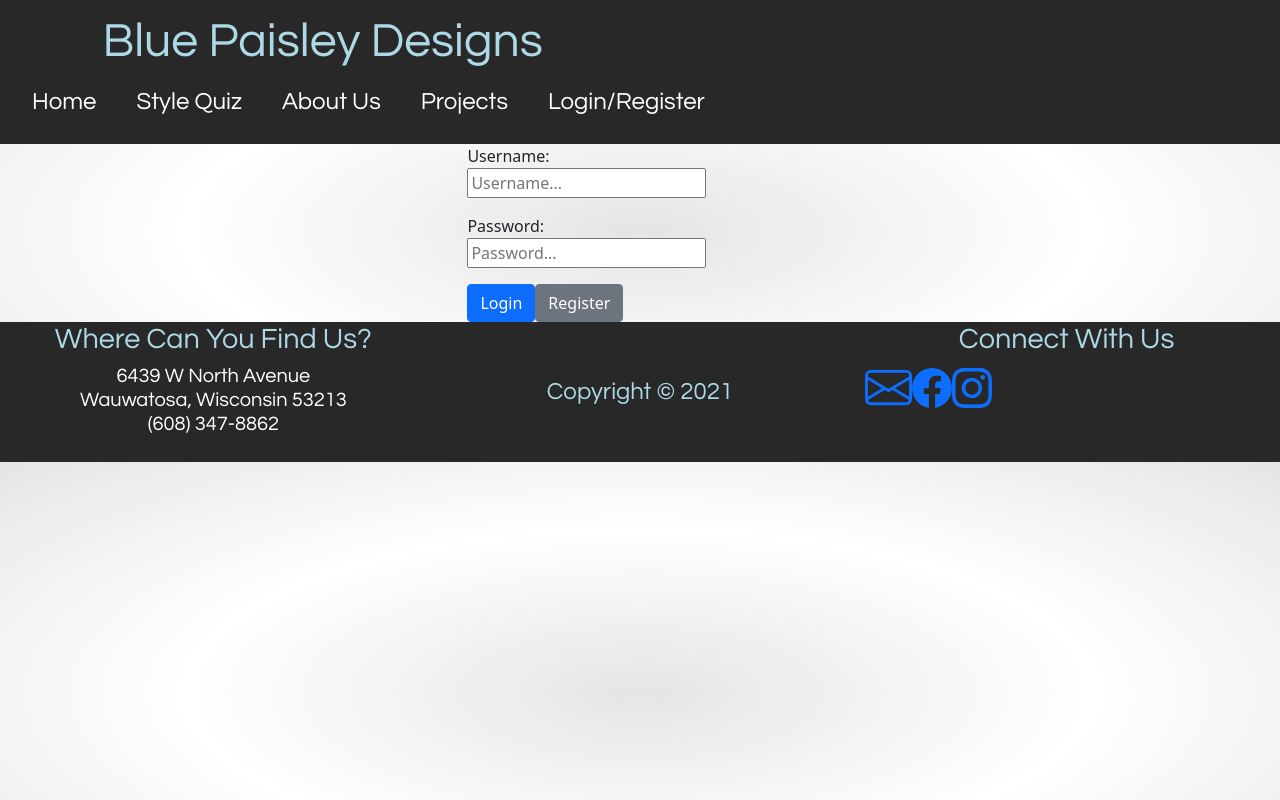
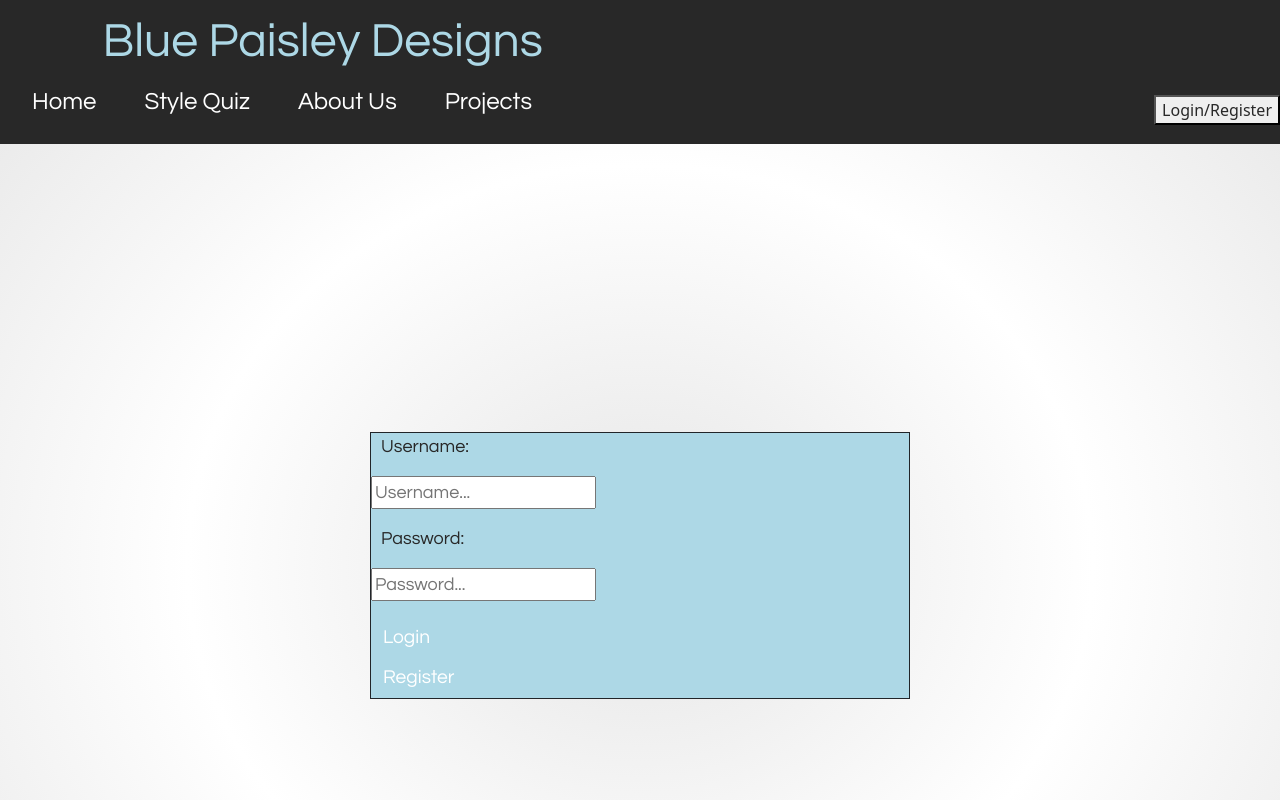
Before and after one commit to TKanter92/Capstone-React, a React (Create React App) app in the folder capstone-react/: page /login in a window 1280 px wide. Shown: the top 800 px of the page. Built offline with nearby package versions, Linux system fonts and the light colour scheme.

Commit message:
conditionally rendered the login/logout buttons based on state of user being logged in

```diff
--- a/capstone-react/src/App.js
+++ b/capstone-react/src/App.js
@@ -14,7 +14,7 @@ import "bootstrap/dist/css/bootstrap.min.css";
 
 class App extends Component {
     state = {
-        user: null
+        user: undefined
     };
 
     componentDidMount() {
--- a/capstone-react/src/components/HomePage/CardUI.jsx
+++ b/capstone-react/src/components/HomePage/CardUI.jsx
@@ -10,7 +10,7 @@ const Card = props => {
             <div className="card-body text-dark">
                 <h4 className="card-title">{props.title}</h4>
                 <p className="card-text text-secondary">{props.text}</p>
-                <a href="#" className="btn btn-outline-secondary" target="_blank">I'm Interested</a>
+                <a href="mailto:elizabeth@bluepaisleydesigns.com" className="btn btn-outline-secondary" target="_blank">I'm Interested</a>
             </div>
         </div>
     );
--- a/capstone-react/src/components/Login/Login.css
+++ b/capstone-react/src/components/Login/Login.css
@@ -0,0 +1,25 @@
+form {
+    margin: 18rem;
+    background: #add8e6;
+    font-family: 'Questrial', sans-serif;
+    font-size: large;
+    display: ruby;
+    justify-content: center;
+    border: 1px solid;
+}
+
+label {
+    color: #282828;
+    align-items: center;
+    margin-bottom: 1rem;
+    margin-left: 10px;
+}
+
+button {
+    color: #282828;
+    text-decoration: none;
+}
+
+input {
+    align-content: flex-end;
+}
--- a/capstone-react/src/components/Login/Login.jsx
+++ b/capstone-react/src/components/Login/Login.jsx
@@ -59,8 +59,8 @@ class Login extends Component {
                     </div>
                     <div className="row">
                         <div className="col-sm-10 col-auto">
-                            <button type="submit" className="btn btn-primary">Login</button>
-                            <button className="btn btn-secondary" onClick={this.navToRegister}>Register</button>
+                            <button type="submit" className="btn">Login</button>
+                            <button className="btn" onClick={this.navToRegister}>Register</button>
                         </div>
                     </div>
                 </form>
--- /dev/null
+++ b/capstone-react/src/components/Navbar/Button.css
@@ -0,0 +1,12 @@
+.btn {
+    border: none;
+    background: transparent;
+    margin-right: 8rem;
+    color: white;
+    font-family: 'Questrial', sans-serif;
+    font-size: 1.2rem;
+}
+
+.btn:hover {
+    background: rgb(179, 179, 179);
+}
--- /dev/null
+++ b/capstone-react/src/components/Navbar/Button.jsx
@@ -0,0 +1,54 @@
+import React, { Component } from 'react';
+import { Link } from 'react-router-dom';
+
+class Button extends Component {
+    constructor(props) {
+        super(props);
+        this.state = {
+            user: props.user,
+            isLoggedIn: false,
+        };
+    }
+
+    buttonClickLogin = (event) => {
+        this.setState({
+            isLoggedIn: true,
+        });
+    }
+
+    logoutUser = (event) => {
+        localStorage.removeItem("token");
+        console.log("logged out");
+        console.log(localStorage);
+        this.setState({
+            user: undefined,
+            isLoggedIn: false
+        });
+    }
+
+    render() {
+        if (this.state.isLoggedIn === false) {
+            return(
+                <div className="login-button">
+                    <Link to='/login'>
+                        <button className="login" onClick={this.buttonClickLogin}>
+                            Login/Register
+                        </button>
+                    </Link>
+                </div>
+            );
+        } else {
+            return(
+                <div className="logout-button">
+                    <Link to='/login'>
+                        <button className="logout" onClick={this.logoutUser}>
+                            Logout
+                        </button>
+                    </Link>
+                </div>
+            );
+        };
+    }
+}
+
+export default Button;
--- a/capstone-react/src/components/Navbar/NavItems.jsx
+++ b/capstone-react/src/components/Navbar/NavItems.jsx
@@ -23,11 +23,5 @@ export const navItems = [
         path: '/projects',
         cName: "nav-item",
     },
-    {
-        id: 5,
-        title: "Login/Register",
-        path: '/login',
-        cName: "nav-item",
-    },
 
 ]
--- a/capstone-react/src/components/Navbar/Navbar.css
+++ b/capstone-react/src/components/Navbar/Navbar.css
@@ -6,13 +6,12 @@
 
 .nav-items {
     color: white;
-    margin-right: 8rem;
     font-size: 1.2rem;
     font-family: 'Questrial', sans-serif;
     list-style: none;
+    margin-right: 8rem;
     display: flex;
-    text-align: center;
-    justify-content: flex-end;
+    justify-content: center;
 }
 
 .nav-item {
@@ -25,7 +24,7 @@
     color: white;
     font-family: 'Questrial', sans-serif;
     font-size: 1.5rem;
-    margin-right: 2.5rem;
+    margin-right: 3rem;
 }
 
 .nav-item a:hover {
--- a/capstone-react/src/components/Navbar/Navbar.jsx
+++ b/capstone-react/src/components/Navbar/Navbar.jsx
@@ -1,7 +1,10 @@
 import React from 'react';
 import { Link } from 'react-router-dom';
+import Button from './Button';
 import './Navbar.css';
 import { navItems } from './NavItems';
+import './Button.css';
+
 
 function NavBar() {
     return(
@@ -17,6 +20,7 @@ function NavBar() {
                         );
                     })}
                 </ul>
+                <Button />
             </nav>
         </React.Fragment>
     );
--- a/capstone-react/src/components/Register/Register.jsx
+++ b/capstone-react/src/components/Register/Register.jsx
@@ -1,5 +1,6 @@
 import React, { Component } from 'react';
 import axios from 'axios';
+import './Register.css';
 
 class Register extends Component {
     constructor(props) {
@@ -49,40 +50,40 @@ class Register extends Component {
         return(
             <div className="d-flex container justify-content-center align-items-center">
                 <form className="form-group" onSubmit={(event) => this.handleSubmit(event)}>
-                    <div className="row mb-3">
-                        <label>Username:</label>
+                    <div className = "row mb-3">
+                    <label>First Name:</label>
                         <div className="col-sm-10">
-                            <input type="text" name="username" placeholder="Enter Username..." onChange={this.handleChange} value={this.state.username} /><br />
+                        <input type="text" name="firstName" placeholder="Enter First Name..." onChange={this.handleChange} value={this.state.firstName}/><br/>
                         </div>
                     </div>
-                    <div className="row mb-3">
-                        <label>Password:</label>
+                    <div className = "row mb-3">
+                    <label>Last Name:</label>
                         <div className="col-sm-10">
-                            <input type="password" name="password" placeholder="Enter Password..." onChange={this.handleChange} value={this.state.password} /><br />
+                        <input type="text" name="lastName" placeholder="Enter Last Name..." onChange={this.handleChange} value={this.state.lastName}/><br/>
                         </div>
                     </div>
-                    <div className="row mb-3">
-                        <label>Email:</label>
+                    <div className = "row mb-3">
+                    <label>Email:</label>
                         <div className="col-sm-10">
-                            <input type="email" name="email" placeholder="Enter Valid Email..." onChange={this.handleChange} value={this.state.email} /><br />
+                        <input type="text" name="email" placeholder="Email..." onChange={this.handleChange} value={this.state.email}/><br/>
                         </div>
                     </div>
-                    <div className="row mb-3">
-                        <label>First Name:</label>
+                    <div className = "row mb-3">
+                    <label>Username:</label>
                         <div className="col-sm-10">
-                            <input type="text" name="firstName" placeholder="Enter First Name..." onChange={this.handleChange} value={this.state.firstName} /><br />
+                        <input type="text" name="username" placeholder="Enter Username..." onChange={this.handleChange} value={this.state.username}/><br/>
                         </div>
                     </div>
-                    <div className="row mb-3">
-                        <label>Last Name:</label>
+                    <div className = "row mb-3">
+                    <label>Password:</label>
                         <div className="col-sm-10">
-                            <input type="text" name="lastName" placeholder="Enter Last Name..." onChange={this.handleChange} value={this.state.lastName} /><br />
+                        <input type="text" name="password" placeholder="Enter Password..." onChange={this.handleChange} value={this.state.password}/>
                         </div>
                     </div>
                     <div className="row">
-                        <div className="col-sm-10 col-auto">
-                            <button type="submit" className="btn btn-primary">Register</button>
-                        </div>
+                            <div className="col-sm-10 col-auto">
+                                <button type="submit" className="btn btn-primary">Register</button>
+                            </div>
                     </div>
                 </form>
             </div>
```
Also changed, not shown: capstone-react/src/components/Footer/Footer.jsx (+3 -4 lines), capstone-react/src/components/StyleQuiz/StyleQuiz.jsx (+7 -1 lines).
